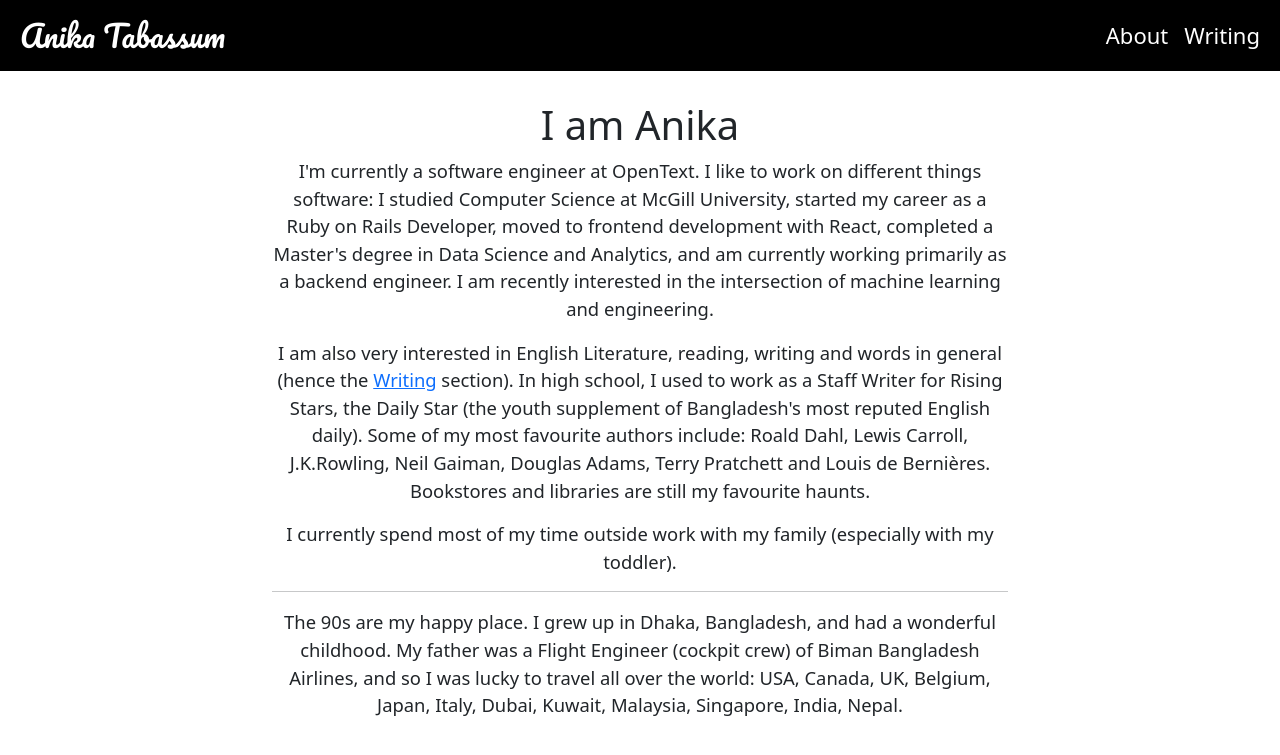
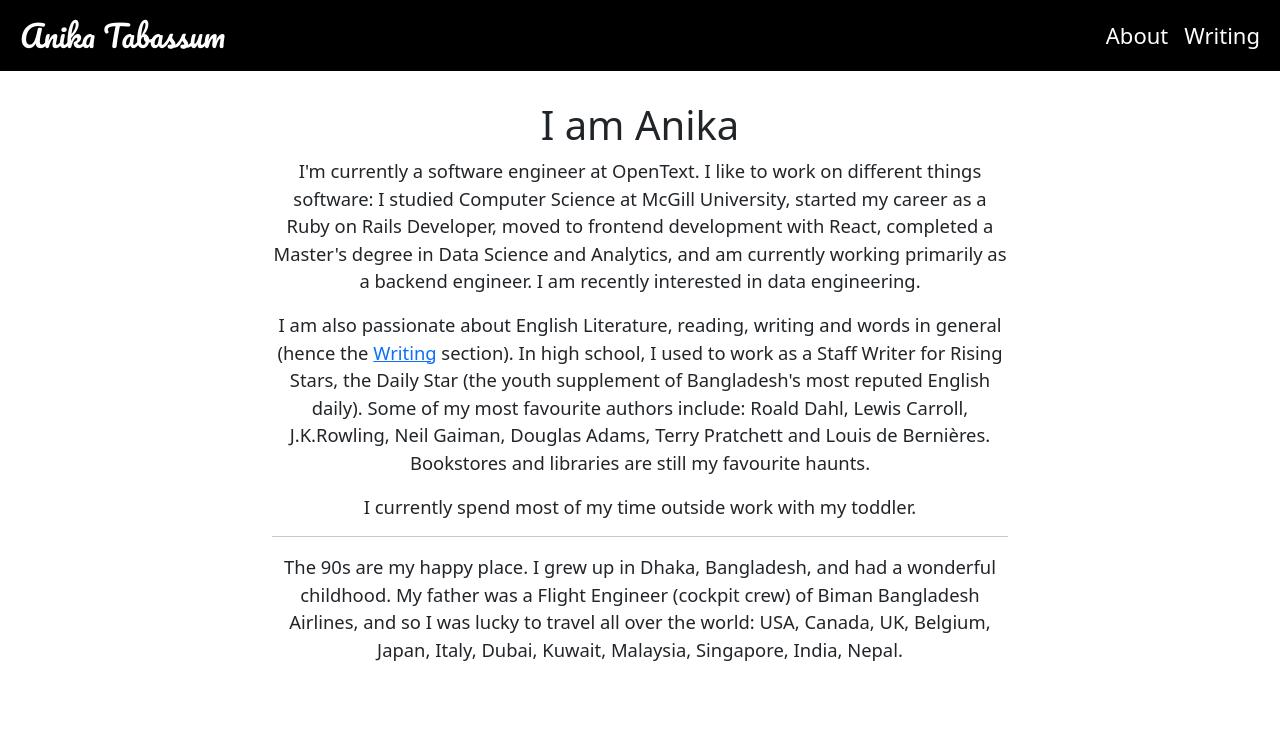
Before and after one commit to atabas/atabas.github.io, a Jekyll site: the page built from about/index.html, in a window 1280 px wide. Shown: the top 755 px of the page. Built offline with Jekyll 4.4.1, drawn with Linux system fonts in a browser that asks for light colours; nearby versions of some CDN libraries; Markdown is read by kramdown in place of the engine named in the settings; comment, search, counter and statistics services are not loaded.

Commit message:
mostly deleting..

```diff
--- a/_includes/about.html
+++ b/_includes/about.html
@@ -1,11 +1,11 @@
 <h1>I am Anika</h1>
 
 
-<p>I'm currently a software engineer at OpenText. I like to work on different things software: I studied Computer Science at McGill University, started my career as a Ruby on Rails Developer, moved to frontend development with React, completed a Master's degree in Data Science and Analytics, and am currently working primarily as a backend engineer. I am recently interested in the intersection of machine learning and engineering.</p>
+<p>I'm currently a software engineer at OpenText. I like to work on different things software: I studied Computer Science at McGill University, started my career as a Ruby on Rails Developer, moved to frontend development with React, completed a Master's degree in Data Science and Analytics, and am currently working primarily as a backend engineer. I am recently interested in data engineering.</p>
 
-<p>I am also very interested in English Literature, reading, writing and words in general (hence the <a href="/posts">Writing</a> section). In high school, I used to work as a Staff Writer for Rising Stars, the Daily Star (the youth supplement of Bangladesh's most reputed English daily). Some of my most favourite authors include: Roald Dahl, Lewis Carroll, J.K.Rowling, Neil Gaiman, Douglas Adams, Terry Pratchett and Louis de Bernières. Bookstores and libraries are still my favourite haunts.</p>
+<p>I am also passionate about English Literature, reading, writing and words in general (hence the <a href="/posts">Writing</a> section). In high school, I used to work as a Staff Writer for Rising Stars, the Daily Star (the youth supplement of Bangladesh's most reputed English daily). Some of my most favourite authors include: Roald Dahl, Lewis Carroll, J.K.Rowling, Neil Gaiman, Douglas Adams, Terry Pratchett and Louis de Bernières. Bookstores and libraries are still my favourite haunts.</p>
 
-<p>I currently spend most of my time outside work with my family (especially with my toddler).</p>
+<p>I currently spend most of my time outside work with my toddler.</p>
 
 <hr>
 
--- a/_posts/2021-05-03-reading-a-velocity-of-being.markdown
+++ b/_posts/2021-05-03-reading-a-velocity-of-being.markdown
@@ -3,7 +3,7 @@ layout: post
 title:  "Reading 'A Velocity of Being'"
 date:   2021-05-03 17:00:31
 categories: personal
-published: true
+published: false
 ---
 
 <i>"A Velocity of Being - Letters to a Young Reader"</i>. Even though this book positions itself to a younger audience through its title, it's quite readable for a person of any age. This book captures everything I think and love about reading, and perhaps more, with different people weighing in on what reading means to them personally.
--- a/index.html
+++ b/index.html
@@ -13,7 +13,7 @@ title: Anika Tabassum
     <div class="col-md-8">
       <div class="card-body">
         <h1 class="card-title no-underline">Hello ! <a href="/about">I am Anika.</a> </h1>
-        <p class="card-text">I am a software engineer, data/machine learning practitioner, and writer.</p>
+        <p class="card-text">I am a software engineer.</p>
         <a href="https://github.com/atabas" class="card-icon">
           <i class="fa fa-github fa-2x nav-icon" aria-hidden="true"></i>
         </a>
```
Also changed, not shown: _posts/2021-02-10-winters.markdown (deleted, +0 -17 lines), _posts/2021-05-11-still.markdown (deleted, +0 -23 lines), _posts/2021-11-25-promoting-your-work.markdown (deleted, +0 -14 lines).
